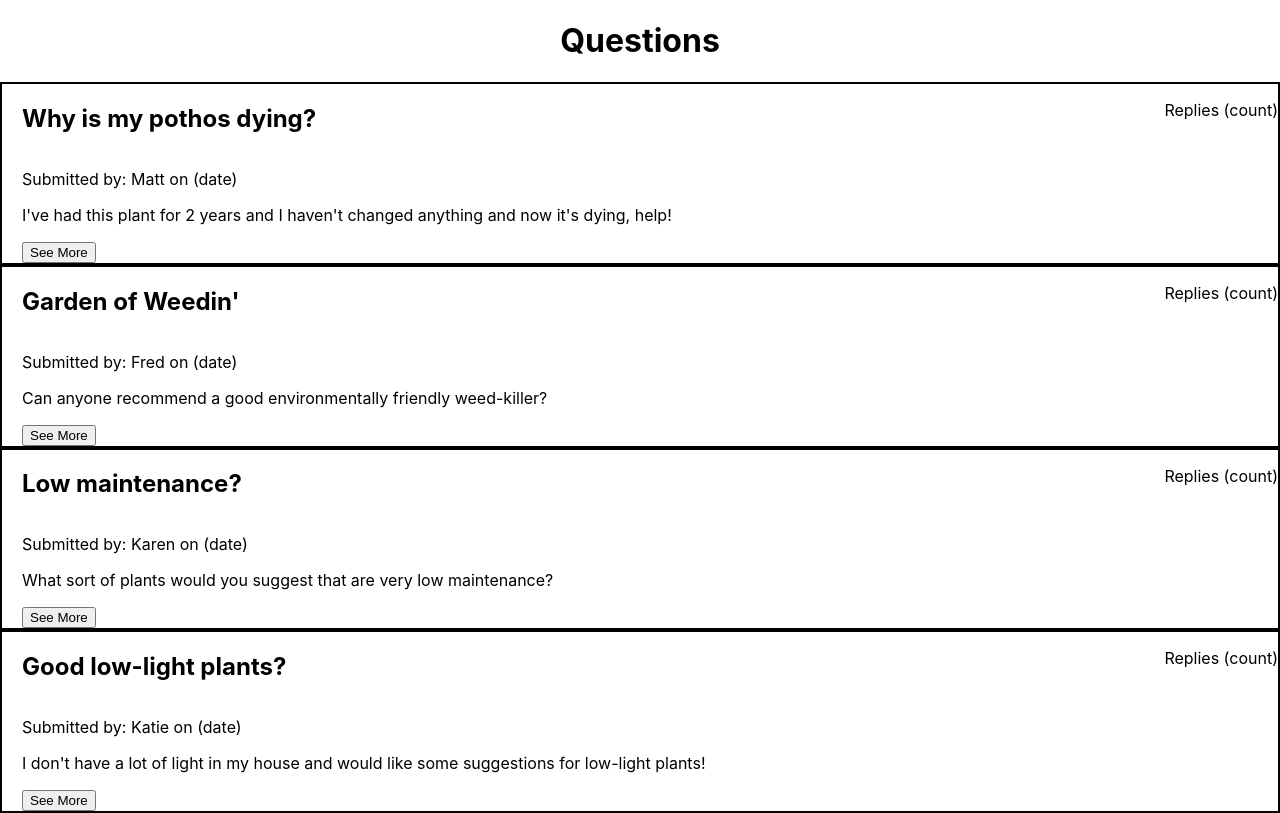
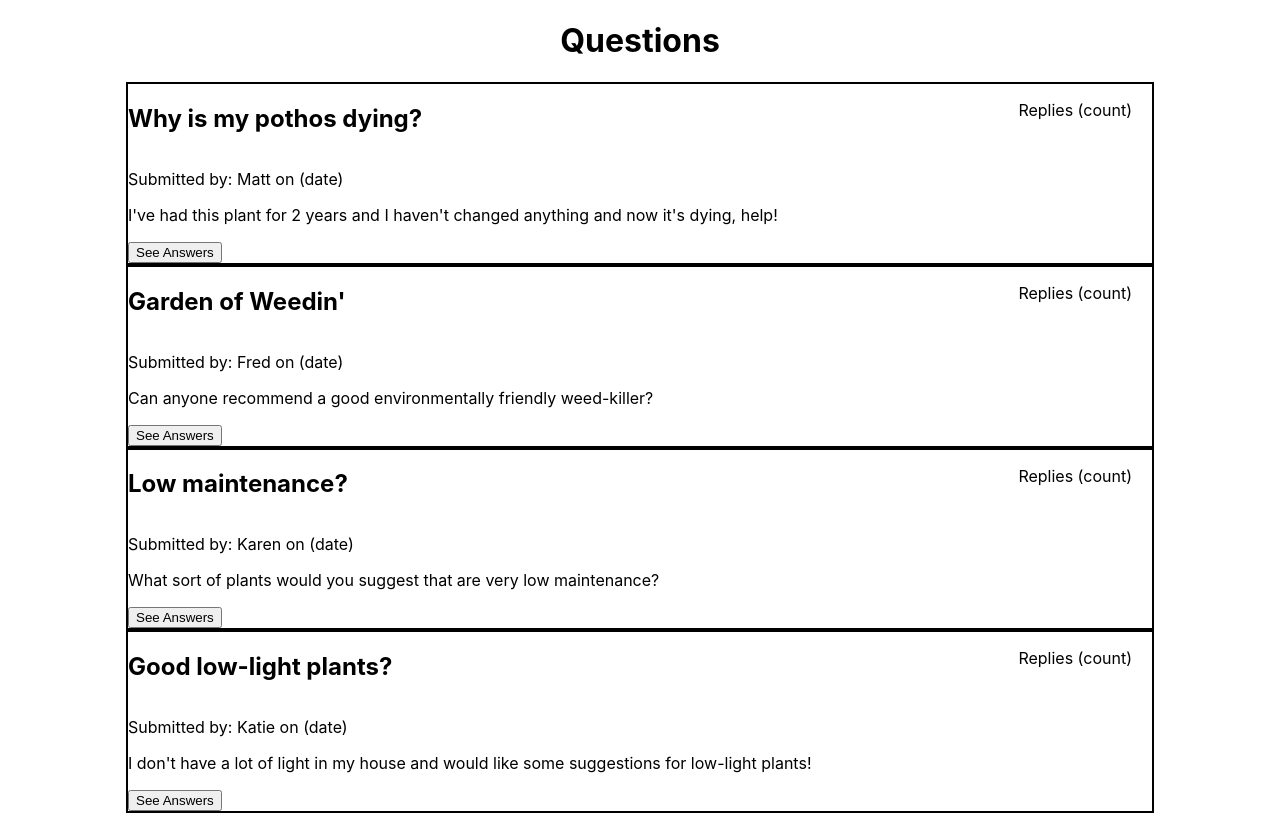
Before and after one commit to Momentum-Team-13/questionbox-team-front-end-plantspace, a React (Create React App) app in the folder plantspace/: page / in a window 1280 px wide. Built offline with nearby package versions, Linux system fonts and the light colour scheme.

Commit message:
Answer buttons work

```diff
--- a/plantspace/src/Answers.js
+++ b/plantspace/src/Answers.js
@@ -1,20 +1,26 @@
-import React, { useState, useEffect } from 'react';
+import React, { useState } from 'react';
 import Questions from './Questions'
 
 
 export default function Answers(props) {
-    const {expanded, setExpanded, questions} = props
+    const [expanded, setExpanded] = useState(false)
+    const {answers} = props
     return (
                 <>
                 {expanded ? (
                     <>
-                        {questions.map((question, index) => (
-                            question.answers[0].body
+                        <button onClick={() => {setExpanded(!expanded)}}>See Less</button>
+                        {answers.map((answer, index) => (
+                            <>
+                            <div className="answer_body">
+                                <p>{answer.user} says:</p>
+                                {answer.body}
+                            </div>
+                            </>
                         ))}
-                        <button onClick={() => {setExpanded(!expanded)}}>See Less</button>
                     </>
                 ) : (
-                    <button onClick={() => {setExpanded(!expanded)}}>See More</button>
+                    <button onClick={() => {setExpanded(!expanded)}}>See Answers</button>
                 )
                 }
                 </>
--- a/plantspace/src/App.css
+++ b/plantspace/src/App.css
@@ -1,7 +1,10 @@
 
 .individual_question {
   border: 2px solid;
-  padding-left: 20px;
+  /* padding-left: 20px;
+  padding-right: 20px; */
+  width: 80vw;
+  margin: auto;
 }
 
 .questions_title {
@@ -11,4 +14,10 @@
 .specific_question {
   display: flex;
   justify-content:  space-between;
+  padding-right: 20px;
 }
+
+.answer_body {
+  border: 2px solid green;
+  background-color: rgb(177, 240, 151);
+}
--- a/plantspace/src/App.js
+++ b/plantspace/src/App.js
@@ -34,11 +34,9 @@ function App() {
         "answers": [{ "user": "Frank", "body": "Get more lights!" }, { "user": "Tom", "body": "Pothos is a great low-light plant!" }]
     }
 ]
-  const [expanded, setExpanded] = useState(false)
   return (
     <div className="App">
-      <Questions expanded={expanded} setExpanded={setExpanded} questions={questions}/>
-      {/* <Answers expanded={expanded} setExpanded={setExpanded} questions={questions}/> */}
+      <Questions questions={questions}/>
     </div>
   );
 }
--- a/plantspace/src/Questions.js
+++ b/plantspace/src/Questions.js
@@ -1,9 +1,9 @@
-import React, { useState, useEffect } from 'react';
+import React, { useState } from 'react';
 import Answers from './Answers'
 // import axios from 'axios';
 
 export default function Questions(props) {
-    const {expanded, setExpanded, questions} = props
+    const {questions} = props
 
     return (
         <>
@@ -18,8 +18,7 @@ export default function Questions(props) {
                             </div>
                             <p>Submitted by: {question.user}  on (date)</p>
                             <p>{question.body}</p>
-                        {/* <button onClick={() => setExpanded(!expanded)}>See More</button> */}
-                        <Answers expanded={expanded} setExpanded={setExpanded} questions={questions}/>
+                        <Answers answers={question.answers}/>
                         </div>
                     </>
                 )
```
